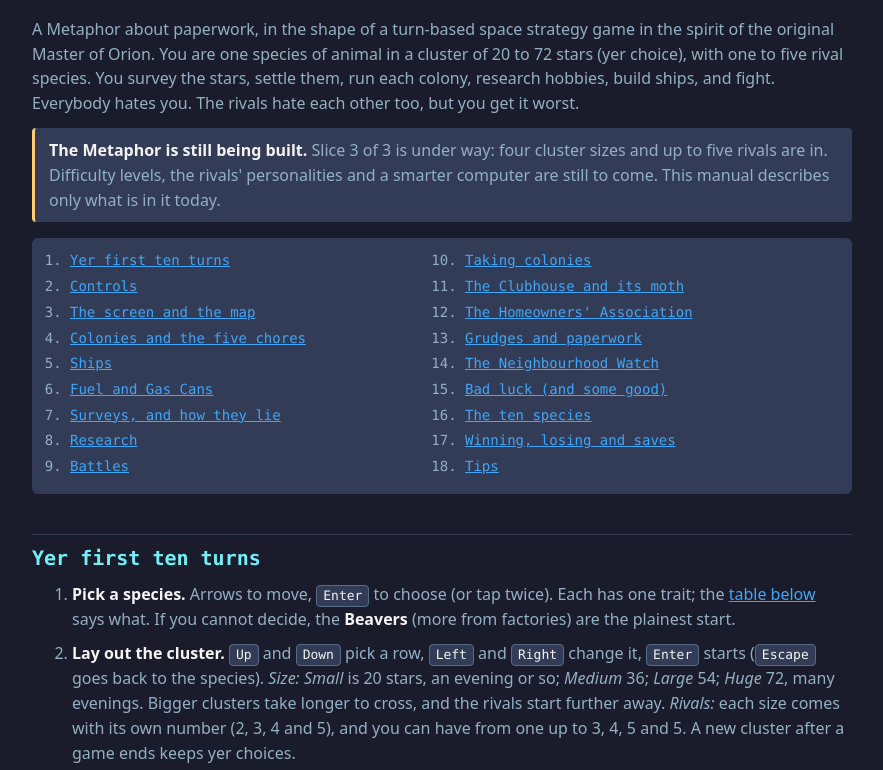
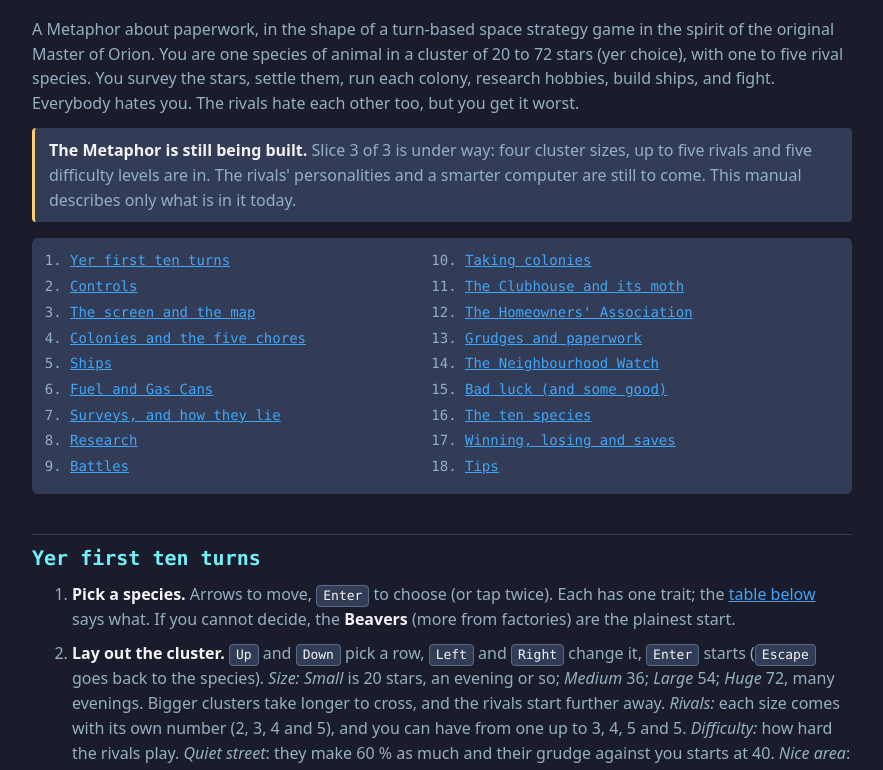
Before and after one commit to playdeezgames/cluster-conquerors-of-splorr, a plain HTML site: page web/manual.html in a window 1280 px wide. Shown: the part 137-907 px from the top of the page, without its empty margins (198-1081 px from the left). Drawn offline with Linux system fonts and the light colour scheme.

Commit message:
Slice 3 step 3: five difficulty levels
Co-Authored-By: Claude Opus 5.5 <noreply@anthropic.com>

```diff
--- a/web/manual.html
+++ b/web/manual.html
@@ -48,7 +48,7 @@
 <p class="sub">The manual. Everything in writing, as the Homeowners' Association would want.</p>
 
 <p>A Metaphor about paperwork, in the shape of a turn-based space strategy game in the spirit of the original Master of Orion. You are one species of animal in a cluster of 20 to 72 stars (yer choice), with one to five rival species. You survey the stars, settle them, run each colony, research hobbies, build ships, and fight. Everybody hates you. The rivals hate each other too, but you get it worst.</p>
-<div class="note"><strong>The Metaphor is still being built.</strong> Slice 3 of 3 is under way: four cluster sizes and up to five rivals are in. Difficulty levels, the rivals' personalities and a smarter computer are still to come. This manual describes only what is in it today.</div>
+<div class="note"><strong>The Metaphor is still being built.</strong> Slice 3 of 3 is under way: four cluster sizes, up to five rivals and five difficulty levels are in. The rivals' personalities and a smarter computer are still to come. This manual describes only what is in it today.</div>
 
 <nav>
 <ol>
@@ -76,7 +76,7 @@
 <h2 id="quick">Yer first ten turns</h2>
 <ol class="steps">
 	<li><strong>Pick a species.</strong> Arrows to move, <span class="key">Enter</span> to choose (or tap twice). Each has one trait; the <a href="#species">table below</a> says what. If you cannot decide, the <strong>Beavers</strong> (more from factories) are the plainest start.</li>
-	<li><strong>Lay out the cluster.</strong> <span class="key">Up</span> and <span class="key">Down</span> pick a row, <span class="key">Left</span> and <span class="key">Right</span> change it, <span class="key">Enter</span> starts (<span class="key">Escape</span> goes back to the species). <em>Size:</em> <em>Small</em> is 20 stars, an evening or so; <em>Medium</em> 36; <em>Large</em> 54; <em>Huge</em> 72, many evenings. Bigger clusters take longer to cross, and the rivals start further away. <em>Rivals:</em> each size comes with its own number (2, 3, 4 and 5), and you can have from one up to 3, 4, 5 and 5. A new cluster after a game ends keeps yer choices.</li>
+	<li><strong>Lay out the cluster.</strong> <span class="key">Up</span> and <span class="key">Down</span> pick a row, <span class="key">Left</span> and <span class="key">Right</span> change it, <span class="key">Enter</span> starts (<span class="key">Escape</span> goes back to the species). <em>Size:</em> <em>Small</em> is 20 stars, an evening or so; <em>Medium</em> 36; <em>Large</em> 54; <em>Huge</em> 72, many evenings. Bigger clusters take longer to cross, and the rivals start further away. <em>Rivals:</em> each size comes with its own number (2, 3, 4 and 5), and you can have from one up to 3, 4, 5 and 5. <em>Difficulty:</em> how hard the rivals play. <em>Quiet street</em>: they make 60 % as much and their grudge against you starts at 40. <em>Nice area</em>: 80 % and 50. <em>Average neighbourhood</em> (the usual): the same as you, and 60. <em>Gated community</em>: 125 % and 70. <em>Cul-de-sac from hell</em>: half as much again, and 80. What they make pays for their ships, factories and research alike, and their grudge never cools below where it started. A new cluster after a game ends keeps yer choices.</li>
 	<li><strong>Look around.</strong> You start at yer home star, ringed in green. Almost every other star is grey: <em>unknown</em>. The panel on the right always describes the star under the cursor. The news runs along the bottom.</li>
 	<li><strong>Send yer two Inspectors out.</strong> Press <span class="key">Enter</span> on home to open the colony, pick <em>Ships parked here &gt;</em>, then:
 		<ul>
```
Also changed, not shown: 14 other files.
